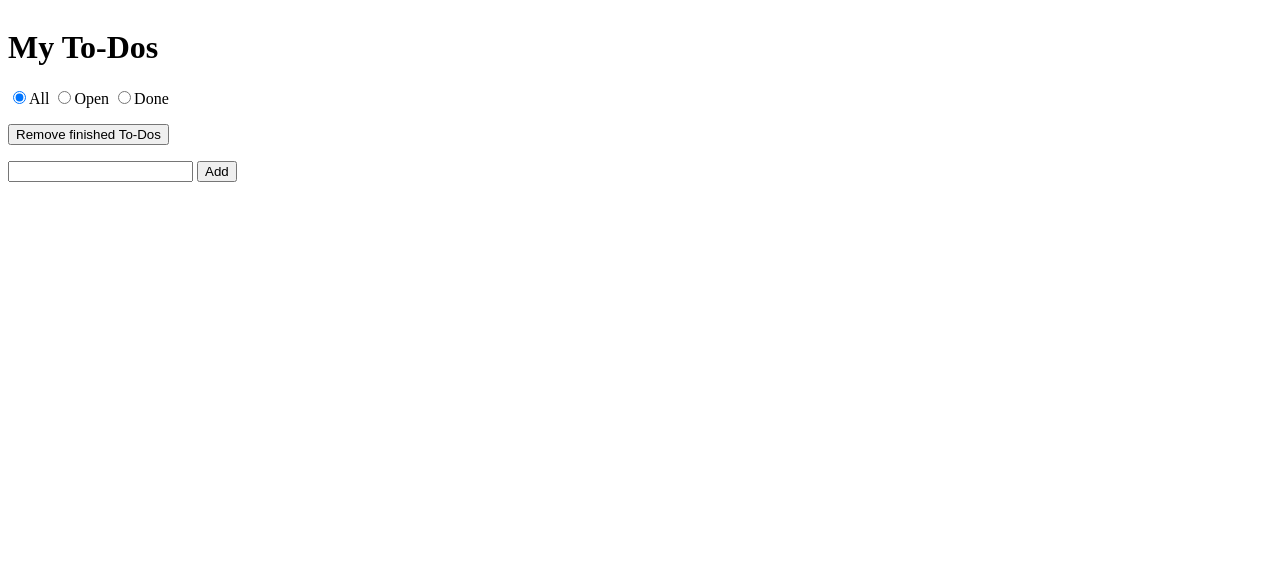
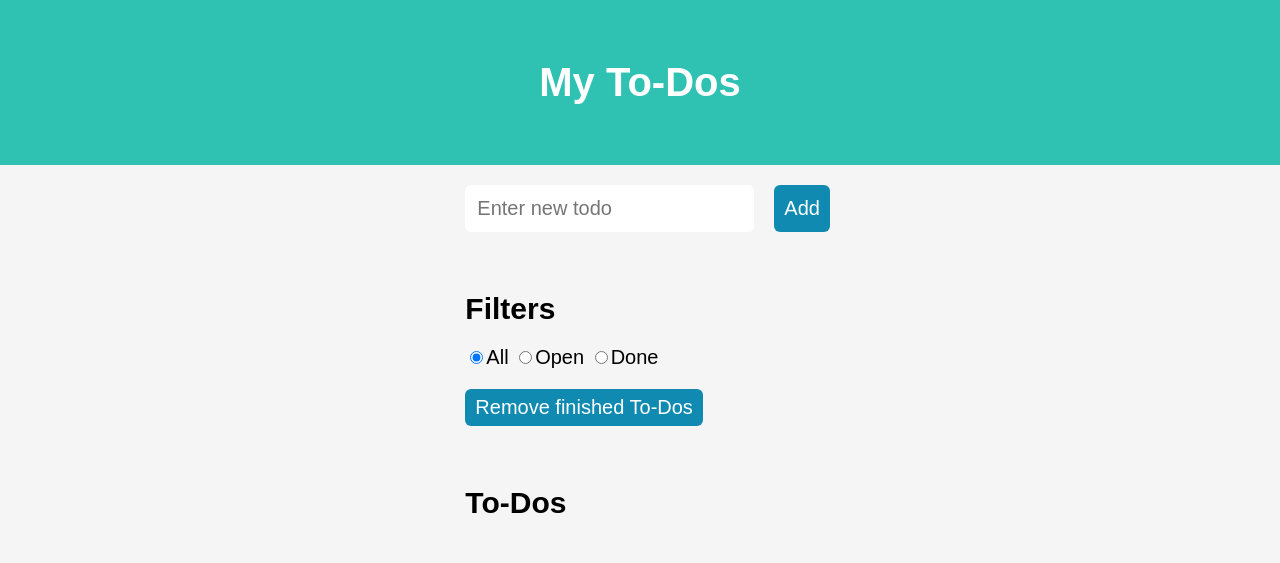
Before and after one commit to dominic-reichert/web-apps-foundation, a plain HTML site: page toDoApp/index.html in a window 1280 px wide. Drawn offline with Linux system fonts and the light colour scheme.

Commit message:
refactored js and added styles

```diff
--- a/toDoApp/index.html
+++ b/toDoApp/index.html
@@ -10,25 +10,30 @@
 
 <body>
     <header>
-        <h1>My To-Dos</h1>
+        <h1 class="title">My To-Dos</h1>
     </header>
     <main>
-        <div class="filter-container">
-            <label for="all"><input type="radio" name="filter-radio" id="all" value="all" checked>All</label>
-            <label for="open"><input type="radio" name="filter-radio" id="open" value="open">Open</label>
-            <label for="done"><input type="radio" name="filter-radio" id="done" value="done">Done</label>
-        </div>
 
-        <button class="delete-button">Remove finished To-Dos</button>
         <form>
             <div class="input-container">
-                <input type="text" name="newTodo" id="newTodo">
+                <input type="text" name="newTodo" id="newTodo" placeholder="Enter new todo">
                 <button class="add-button" type="submit">Add</button>
             </div>
         </form>
-        <ul id="list">
 
-        </ul>
+        <section class="filters">
+            <h2>Filters</h2>
+            <div class="filter-container">
+                <label for="all"><input type="radio" name="filter-radio" id="all" value="all" checked>All</label>
+                <label for="open"><input type="radio" name="filter-radio" id="open" value="open">Open</label>
+                <label for="done"><input type="radio" name="filter-radio" id="done" value="done">Done</label>
+            </div>
+            <button class="delete-button">Remove finished To-Dos</button>
+        </section>
+
+
+        <h2>To-Dos</h2>
+        <ul id="list"></ul>
     </main>
 
     <script src="script.js"></script>
--- a/toDoApp/script.js
+++ b/toDoApp/script.js
@@ -1,3 +1,5 @@
+"use strict";
+
 let todos = [];
 const formTextValue = document.getElementById("newTodo");
 const form = document.querySelector("form");
@@ -21,14 +23,17 @@ function renderTodos() {
 
   todos.forEach(function (currentTodo) {
     const newListElement = document.createElement("li");
+    const todoCheckboxEl = document.createElement("input");
 
-    const todoCheckboxEl = document.createElement("input");
     todoCheckboxEl.setAttribute("type", "checkbox");
     todoCheckboxEl.checked = currentTodo.done;
+    todoCheckboxEl.id = `todo-${currentTodo.id}`;
     newListElement.appendChild(todoCheckboxEl);
 
-    const textNode = document.createTextNode(currentTodo.description);
-    newListElement.append(textNode);
+    const description = document.createElement("label");
+    description.setAttribute("for", todoCheckboxEl.id);
+    description.innerText = currentTodo.description;
+    newListElement.append(description);
 
     if (currentTodo.done === true) {
       newListElement.classList.add("done");
@@ -43,13 +48,19 @@ function renderTodos() {
 function addNewTodo(e) {
   e.preventDefault();
 
+  if (formTextValue.value === "") {
+    return;
+  }
+
   todos.push({
     description: formTextValue.value.trim(),
     done: false,
     id: +new Date(),
   });
+  saveTodos();
   renderTodos();
-  saveTodos();
+
+  formTextValue.value = "";
 }
 
 form.addEventListener("submit", addNewTodo);
--- a/toDoApp/style.css
+++ b/toDoApp/style.css
@@ -4,28 +4,99 @@
   box-sizing: border-box;
 }
 
+html,
 body {
-  display: flex;
-  flex-direction: column;
-  justify-content: center;
-  max-width: 600px;
+  min-height: 100%;
 }
 
-form > * {
-  display: block;
+html {
+  font-size: 20px;
+  font-family: sans-serif;
+
+  --dark-blue: #073b4c;
+  --light-blue: #118ab2;
+  --petrol: #2fc2b3;
 }
 
-.delete-button {
-  margin-top: 1rem;
+h1,
+h2 {
+  margin: 0;
+}
+
+.title {
+  margin: 0;
+}
+
+body {
+  margin: 0;
+  background-color: #f5f5f5;
+}
+
+header {
+  text-align: center;
+  background-color: var(--petrol);
+  padding: 3rem 1rem;
+  color: white;
+}
+
+main {
+  padding: 1rem;
+  max-width: 35ch;
+  margin: auto;
+}
+
+main > * + * {
+  margin-top: 3rem;
+}
+
+button {
+  all: unset;
+  display: block;
+  color: white;
+  background-color: var(--light-blue);
+  padding: 0.25em 0.4em;
+  border-radius: 0.3em;
+  border: 0.1em solid transparent;
+  box-shadow: 3px 3px 0px var(--pink);
+}
+
+button:focus {
+  border: 0.1em solid var(--petrol);
+}
+
+button:active {
+  box-shadow: none;
 }
 
 .input-container {
+  display: flex;
+  gap: 1rem;
+}
+
+#newTodo {
+  all: unset;
+  display: inline-block;
+  flex-grow: 1;
+  width: auto;
+  background-color: white;
+  padding: 0.5em;
+  border: 0.1em solid transparent;
+  border-radius: 0.3em;
+}
+
+/* Einfügen von margin wenn Elemente aufeinander folgen */
+.filters > * + * {
   margin-top: 1rem;
 }
 
 #list {
   list-style-type: none;
   padding: 0;
+  margin-top: 0.5rem;
+}
+
+#list > * + * {
+  margin-top: 0.5rem;
 }
 
 #list .done {
```
